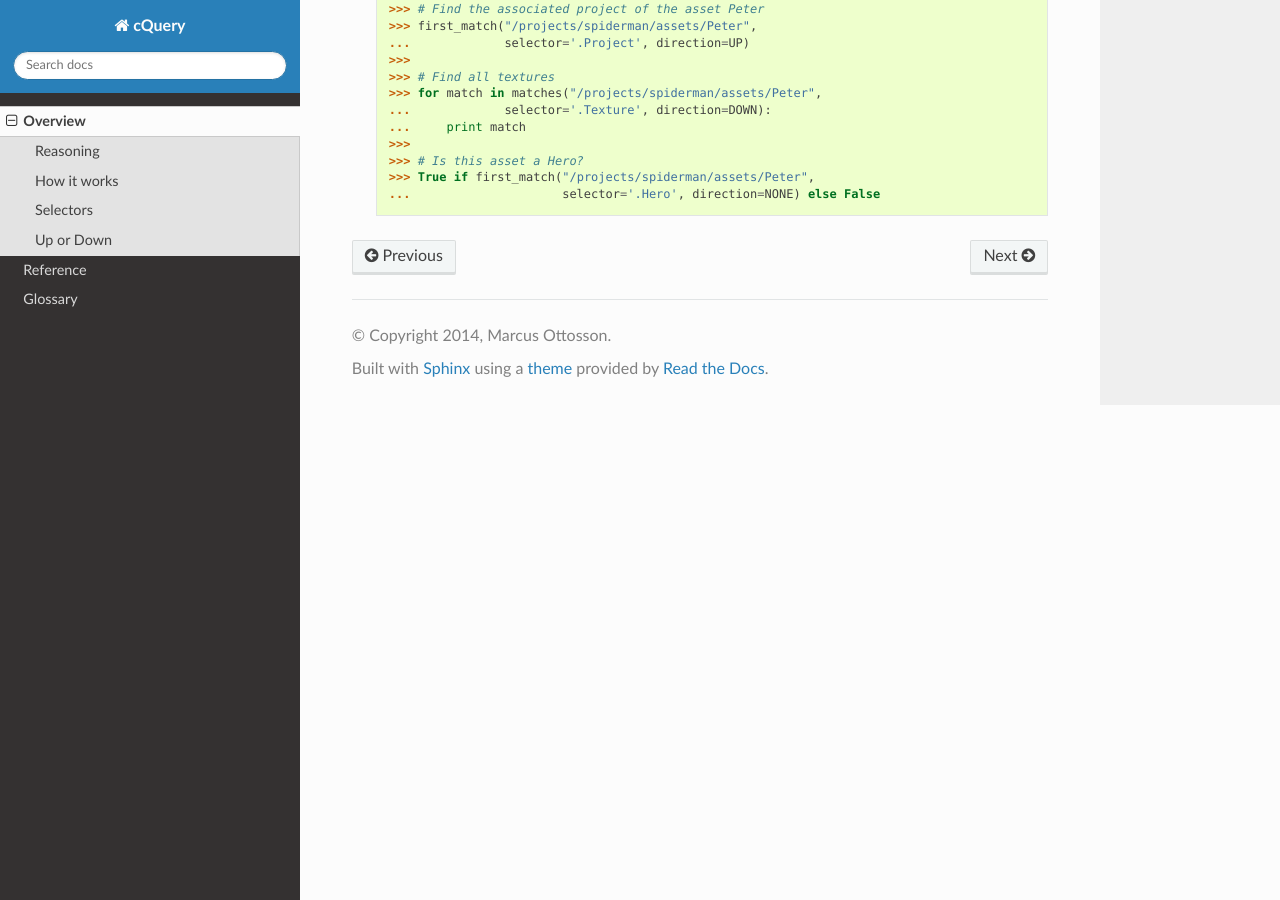
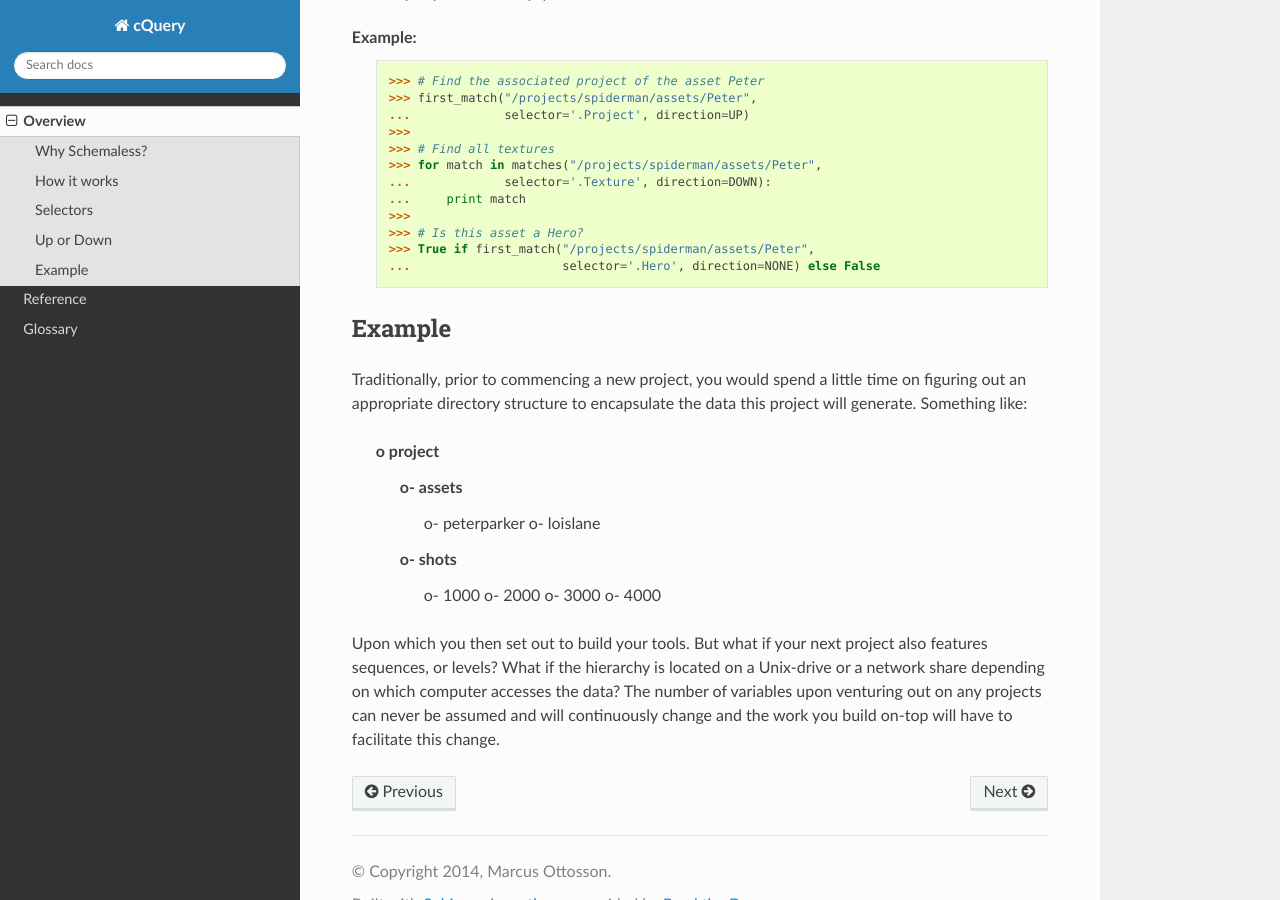
Before and after one commit to abstractfactory/cquery, a Sphinx documentation site: the page built from doc/source/overview.rst, in a window 1280 px wide and 900 px high, scrolled down 1650 px. Built offline with Sphinx 7.4.7 and the Read the Docs theme 2.0.0, drawn with Linux system fonts in a browser that asks for light colours; some of the changed text lies outside the part shown.

Commit message:
Updated docs

```diff
--- a/doc/source/overview.rst
+++ b/doc/source/overview.rst
@@ -3,14 +3,16 @@
 Overview
 ========
 
-cQuery is a jQuery-inspired library for schema-less directory structures.
+cQuery - Schemaless directory structures
 
-Reasoning
----------
+Why Schemaless?
+---------------
 
 cQuery doesn't solve the issue of data-modeling. When defining a :term:`schema`, you map a digital landscape onto metaphors more easily understood than their digital counterpart. You then build tools upon this map, with the intent that the landscape rarely, ideally never, changes. Although this works and has worked for a long time, change, as we all know, is inevitable and schema's, as you can imagine, simply doesn't cope - a change to a schema, depending on its magnitude, may well break your tools.
 
 Again, cQuery doesn't solve the issue of data-modeling, data-modeling is inherently a human problem, not a technical one. What cQuery does however is move the barrier at which change starts to affect the work you build upon it so that you are free to start building long before you know how your digital landscape will end up looking.
+
+Generally, there is a direct analogy between this "schemaless" style and dynamically typed languages. What we are trying to do here is make this mapping to the file-system natural.
 
 See also
     - Data and Reality, William Kent
@@ -62,3 +64,21 @@ Example:
     >>> # Is this asset a Hero?
     >>> True if first_match("/projects/spiderman/assets/Peter",
     ...                     selector='.Hero', direction=NONE) else False
+
+
+Example
+-------
+
+Traditionally, prior to commencing a new project, you would spend a little time on figuring out an appropriate directory structure to encapsulate the data this project will generate. Something like:
+
+    o project
+      o- assets
+         o- peterparker
+         o- loislane
+      o- shots
+         o- 1000
+         o- 2000
+         o- 3000
+         o- 4000
+
+Upon which you then set out to build your tools. But what if your next project also features sequences, or levels? What if the hierarchy is located on a Unix-drive or a network share depending on which computer accesses the data? The number of variables upon venturing out on any projects can never be assumed and will continuously change and the work you build on-top will have to facilitate this change.
```
Also changed, not shown: 11 other files.
